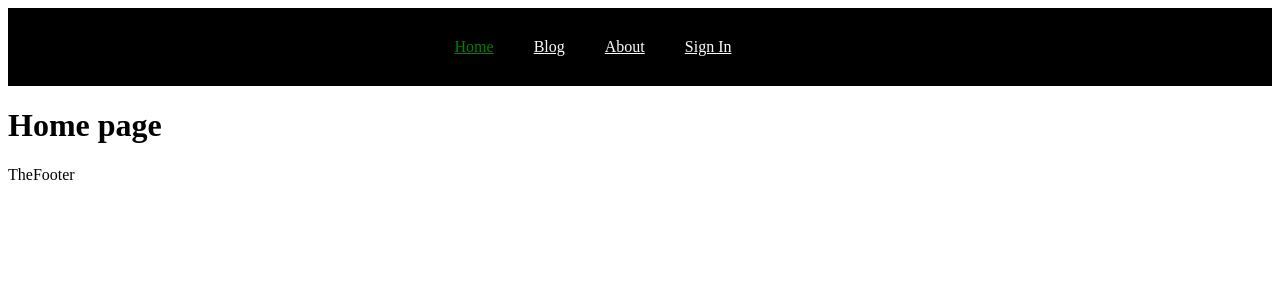
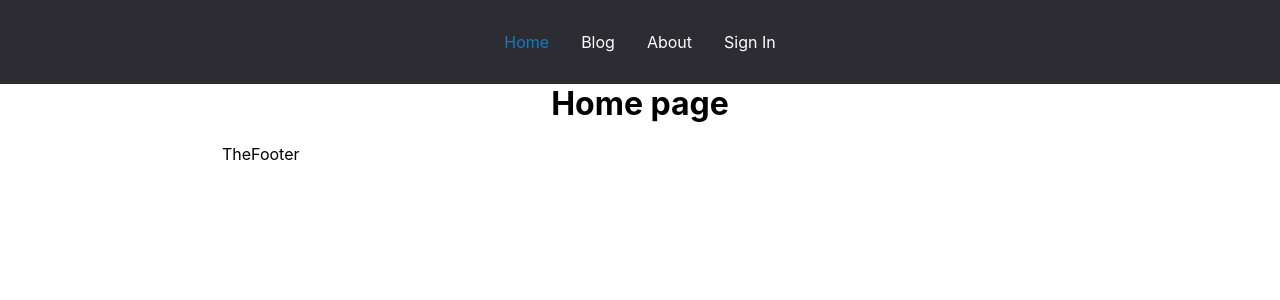
Before and after one commit to johnkramer1996/next-tutorial, a Next.js app: page / in a window 1280 px wide. Shown: the top 300 px of the page. Built offline with nearby package versions, Linux system fonts and the light colour scheme; no server answers.

Commit message:
custom signin

```diff
--- a/src/app/globals.css
+++ b/src/app/globals.css
@@ -1,18 +1,94 @@
-.container {
-  max-width: 1170px;
+* {
+  box-sizing: border-box;
 }
+
+:root {
+  --color-bg: #2c2c32;
+  --color-active: #0f7dc6;
+}
+
+body {
+  margin: 0;
+  font-family: -apple-system, BlinkMacSystemFont, 'Segoe UI', 'Roboto', 'Oxygen',
+    'Ubuntu', 'Cantarell', 'Fira Sans', 'Droid Sans', 'Helvetica Neue',
+    sans-serif;
+  -webkit-font-smoothing: antialiased;
+  -moz-osx-font-smoothing: grayscale;
+}
+
 header {
-  padding: 30px 0;
-  background-color: black;
+  background-color: var(--color-bg);
+  padding: 2rem 0;
   text-align: center;
 }
 header a {
   color: white;
-  display: inline-block;
-  margin-left: 20px;
-  margin-right: 20px;
+  text-decoration: none;
+  padding: 0 1rem;
+}
+header > a:hover {
+  text-decoration: underline;
 }
 
-header a.active {
-  color: green;
+h1 {
+  text-align: center;
+  margin-top: 0;
 }
+
+.container {
+  max-width: 900px;
+  padding-left: 2rem;
+  padding-right: 2rem;
+  margin: 0 auto;
+}
+
+main {
+  min-height: calc(100vh - 85px - 22px);
+  padding-top: 1.5rem;
+  padding-bottom: 1.5rem;
+}
+
+main a {
+  text-decoration: none;
+  color: var(--color-bg);
+}
+main a:hover {
+  text-decoration: underline;
+}
+
+.active {
+  color: var(--color-active);
+  cursor: default;
+}
+
+form {
+  display: flex;
+  justify-content: center;
+}
+
+form button,
+button {
+  background-color: var(--color-active);
+  cursor: pointer;
+  color: white;
+  border: none;
+}
+
+input[type='search'] {
+  padding: 0.5rem 1rem;
+}
+
+button {
+  padding: 0.5rem 1rem;
+}
+
+.stack {
+  display: flex;
+  flex-direction: column;
+  align-items: center;
+  gap: 1rem;
+}
+.login-form {
+  display: grid;
+  gap: 1rem;
+}
--- a/src/components/Navigataion.tsx
+++ b/src/components/Navigataion.tsx
@@ -39,7 +39,7 @@ export const Navigation = ({ navLinks }: Props) => {
           </Link>
         </>
       ) : (
-        <Link href={'/api/auth/signin'}>Sign In</Link>
+        <Link href={'/signin'}>Sign In</Link>
       )}
     </>
   )
--- a/src/configs/auth.ts
+++ b/src/configs/auth.ts
@@ -1,7 +1,9 @@
+import { signIn } from 'next-auth/react'
 import type { AuthOptions, User } from 'next-auth'
 import GoggleProvider from 'next-auth/providers/google'
 import Credentials from 'next-auth/providers/credentials'
 import { users } from '@/data/users'
+import { pages } from 'next/dist/build/templates/app-page'
 
 export const authConfig: AuthOptions = {
   providers: [
@@ -32,4 +34,7 @@ export const authConfig: AuthOptions = {
       },
     }),
   ],
+  pages: {
+    signIn: '/signin',
+  },
 }
```
Also changed, not shown: src/app/signin/page.tsx (added, +13 -0 lines), src/components/GoogleButton.tsx (added, +17 -0 lines), src/components/SignInForm.tsx (added, +37 -0 lines).
